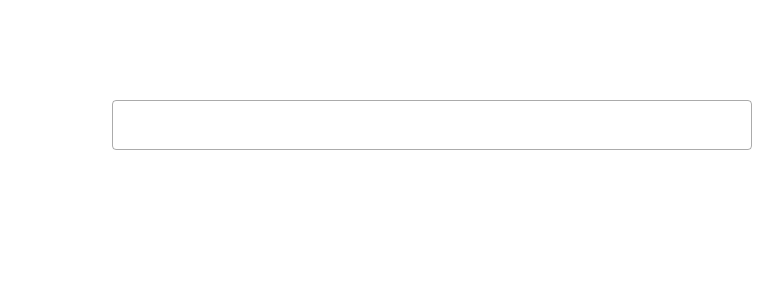
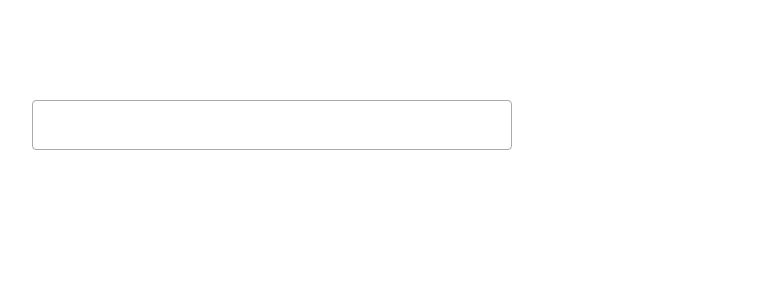
Before and after one commit to dbschwartz/todo-app-react, a React (Create React App) app: page / in a window 1280 px wide. Shown: the top 300 px of the page, without its empty margins (208-991 px from the left). Built offline with nearby package versions, Linux system fonts and the light colour scheme.

Commit message:
todo list layout + functionality  to add items

```diff
--- a/package.json
+++ b/package.json
@@ -10,6 +10,7 @@
     "react-dom": "^17.0.2",
     "react-scripts": "4.0.3",
     "recoil": "^0.3.0",
+    "uuid": "^8.3.2",
     "web-vitals": "^1.0.1"
   },
   "scripts": {
--- a/src/App.css
+++ b/src/App.css
@@ -1,15 +1,16 @@
 #container {
     display: grid;
-    grid-template-columns: 10% auto 10%;
+    grid-template-columns: 25% auto 25%;
     grid-auto-rows: 50px;
+    max-width: 960px;
 }
 
 
-@media only screen and (min-width: 769px) {
+@media only screen and (max-width: 768px) {
   #container {
-    grid-template-columns: 25% auto 25%;
+    grid-template-columns: 10% auto 10%;
   }
-  }
+}
 
 
 .text-box {
@@ -34,8 +35,42 @@
   box-shadow: rgb(111, 255, 176) 0px 0px 2px 2px;
 }
 
+.todo-list {
+  list-style: none;
+  margin: 0;
+  padding: 0;
+  grid-row: 5;
+  font-family: -apple-system, BlinkMacSystemFont, "Segoe UI", Roboto, Oxygen, Ubuntu, Cantarell, "Fira Sans", "Droid Sans", "Helvetica Neue", Arial, sans-serif, "Apple Color Emoji", "Segoe UI Emoji", "Segoe UI Symbol";
+  font-size: 18px;
+  line-height: 24px;
+  background-color: rgb(255, 255, 255);
+  color: rgb(68, 68, 68);
+  box-sizing: border-box;
+  text-size-adjust: 100%;
+  -webkit-font-smoothing: antialiased;
+  grid-column: 2 / -2;
+}
 
-.App-logo {
+
+.list-item {
+  display: flex;
+  box-sizing: border-box;
+  max-width: 100%;
+  -webkit-box-align: center;
+  align-items: center;
+  border-top: 1px solid rgba(0, 0, 0, 0.33);
+  border-bottom: 1px solid rgba(0, 0, 0, 0.33);
+  min-width: 0px;
+  min-height: 0px;
+  flex-direction: row;
+  flex: 0 0 auto;
+  -webkit-box-pack: justify;
+  justify-content: space-between;
+  padding-left: 12px;
+  padding-right: 0px;
+}
+
+/* .App-logo {
   height: 40vmin;
   pointer-events: none;
 }
@@ -70,4 +105,4 @@
   to {
     transform: rotate(360deg);
   }
-}
+} */
--- a/src/components/TextInput.js
+++ b/src/components/TextInput.js
@@ -1,13 +1,10 @@
 import{ useState } from 'react';
 import { todoListState } from '../atoms/todoListState'
 import {
-    RecoilRoot,
-    atom,
-    selector,
-    useRecoilState,
-    useSetRecoilState,
-    useRecoilValue,
+    useSetRecoilState
   } from 'recoil';
+  import { v4 as uuidv4 } from 'uuid';
+
 
 function TextInput(props) {
     const [inputValue, setInputValue] = useState('');
@@ -18,12 +15,13 @@ function TextInput(props) {
       };
       const onKeyPress = e => {
           if(e.key === "Enter") {
-            setTodoList((oldTodoList) => [
+            setTodoList( oldTodoList  => [
                 ...oldTodoList,
                 {
                   text: inputValue,
                   isComplete: false,
-                },
+                  id: uuidv4()
+                }
               ]);
               setInputValue('');
 
--- a/src/components/TodoList.js
+++ b/src/components/TodoList.js
@@ -1,8 +1,10 @@
-
+import { todoListState } from '../atoms/todoListState'
+import {
+    useRecoilState
+  } from 'recoil';
 
 function TodoList() {
-    // const [inputValue, setInputValue] = useState('');
-    // const setTodoList = useSetRecoilState(todoListState);
+    const [toDoList, setTodoList] = useRecoilState(todoListState);
 
     // const addItem = () => {
     //   setTodoList((oldTodoList) => [
@@ -19,9 +21,11 @@ function TodoList() {
     // const onChange = ({target: {value}}) => {
     //   setInputValue(value);
     // };
+    const listItems = toDoList.map(item => <li class="list-item">{item.text}</li>)
 
     return (
       <ul class="todo-list">
+         {listItems}
       </ul>
     );
   }
```
Also changed, not shown: src/components/TodoItem.js (added), 1 other file (tests, documents, lock files or other folders).
